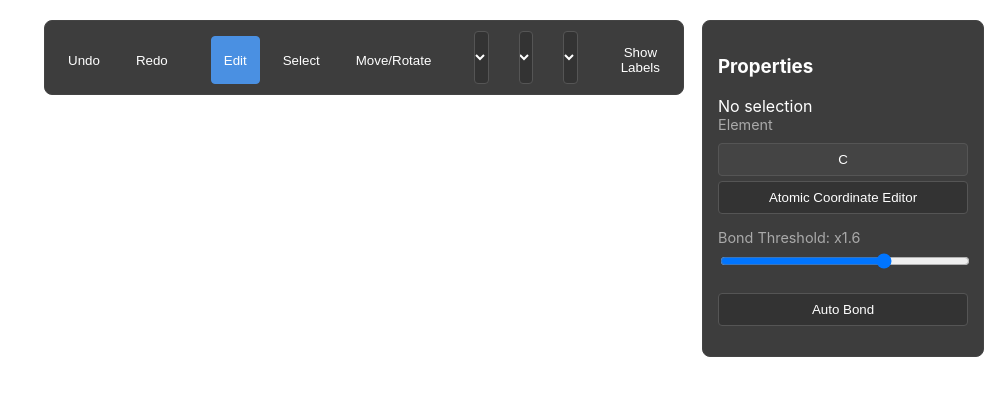
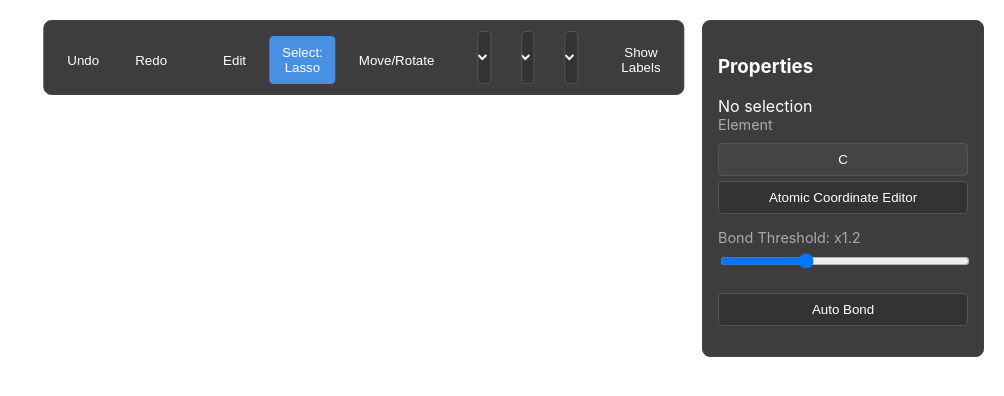
Before and after one commit to kangmg/simpledit, a website built with Vite: page index.html in a window 1280 px wide. Shown: the whole page, without its empty margins (276-1280 px from the left). Built offline with nearby package versions, Linux system fonts and the light colour scheme.

Commit message:
update initial setting

```diff
--- a/index.html
+++ b/index.html
@@ -16,14 +16,14 @@
         <button id="btn-undo" class="tool-btn" title="Undo (Ctrl+Z)">Undo</button>
         <button id="btn-redo" class="tool-btn" title="Redo (Ctrl+Y)">Redo</button>
         <div style="width: 1px; background: #555; margin: 0 5px;"></div>
-        <button id="btn-edit" class="tool-btn active" title="Edit: Add atoms (click) / Create bonds (drag)">Edit</button>
-        <button id="btn-select" class="tool-btn" title="Select (Lasso/Rect)">Select</button>
+        <button id="btn-edit" class="tool-btn" title="Edit: Add atoms (click) / Create bonds (drag)">Edit</button>
+        <button id="btn-select" class="tool-btn active" title="Select (Lasso/Rect)">Select: Lasso</button>
         <button id="btn-move" class="tool-btn" title="Move/Rotate Fragment">Move/Rotate</button>
         <div style="width: 1px; background: #555; margin: 0 5px;"></div>
         <select id="camera-mode"
           style="background: #333; color: white; border: 1px solid #555; padding: 5px; border-radius: 4px;">
           <option value="orbit">Orbit Camera</option>
-          <option value="trackball">Trackball Camera</option>
+          <option value="trackball" selected>Trackball Camera</option>
         </select>
         <div style="width: 1px; background: #555; margin: 0 5px;"></div>
         <select id="color-scheme"
@@ -35,7 +35,7 @@
         <select id="projection-mode"
           style="background: #333; color: white; border: 1px solid #555; padding: 5px; border-radius: 4px;">
           <option value="perspective">Perspective</option>
-          <option value="orthographic">Orthographic</option>
+          <option value="orthographic" selected>Orthographic</option>
         </select>
         <div style="width: 1px; background: #555; margin: 0 5px;"></div>
         <button id="btn-toggle-labels" class="tool-btn" title="Toggle Atom Labels">Show Labels</button>
@@ -57,8 +57,8 @@
           <button id="btn-coord-editor" style="width: 100%;">Atomic Coordinate Editor</button>
         </div>
         <div class="control-group">
-          <label>Bond Threshold: x<span id="val-bond-threshold">1.6</span></label>
-          <input type="range" id="bond-threshold" min="0.8" max="2.0" step="0.1" value="1.6" style="width: 100%;">
+          <label>Bond Threshold: x<span id="val-bond-threshold">1.2</span></label>
+          <input type="range" id="bond-threshold" min="0.8" max="2.0" step="0.1" value="1.2" style="width: 100%;">
         </div>
         <div class="control-group">
           <button id="btn-auto-bond" style="width: 100%; margin-top: 5px;">Auto Bond</button>
--- a/src/editor.js
+++ b/src/editor.js
@@ -11,11 +11,11 @@ export class Editor {
         this.molecule = new Molecule();
         this.interaction = new Interaction(this.renderer, this.canvas);
 
-        this.mode = 'edit';
+        this.mode = 'select';
         this.selectedElement = 'C';
         this.colorScheme = 'jmol'; // Default to Jmol colors
         this.manipulationMode = 'translate'; // For move mode: translate or rotate
-        this.selectionMode = 'rectangle'; // For select mode: rectangle or lasso
+        this.selectionMode = 'lasso'; // For select mode: rectangle or lasso
         this.labelMode = 'none'; // Label modes: 'none', 'symbol', 'number', 'both'
         // this.selectedBondOrder = 1; // Removed
 
--- a/src/renderer.js
+++ b/src/renderer.js
@@ -24,7 +24,7 @@ export class Renderer {
     );
     this.orthoCamera.position.z = 10;
 
-    this.activeCamera = this.camera; // Start with Perspective
+    this.activeCamera = this.orthoCamera; // Start with Orthographic
 
     this.renderer = new THREE.WebGLRenderer({ canvas: this.canvas, antialias: true });
     this.renderer.setSize(window.innerWidth, window.innerHeight);
@@ -37,7 +37,7 @@ export class Renderer {
     this.orbitControls.screenSpacePanning = true;
     this.orbitControls.minDistance = 2;
     this.orbitControls.maxDistance = 50;
-    this.orbitControls.enabled = true;
+    this.orbitControls.enabled = false;
 
     this.trackballControls = new TrackballControls(this.activeCamera, this.renderer.domElement);
     this.trackballControls.rotateSpeed = 2.0;
@@ -47,9 +47,9 @@ export class Renderer {
     this.trackballControls.noPan = false;
     this.trackballControls.staticMoving = true;
     this.trackballControls.dynamicDampingFactor = 0.3;
-    this.trackballControls.enabled = false;
+    this.trackballControls.enabled = true;
 
-    this.controls = this.orbitControls; // Active controls reference
+    this.controls = this.trackballControls; // Active controls reference
 
     // Lights - full ambient light to minimize shadows
     const ambientLight = new THREE.AmbientLight(0xffffff, 1.0);
```
